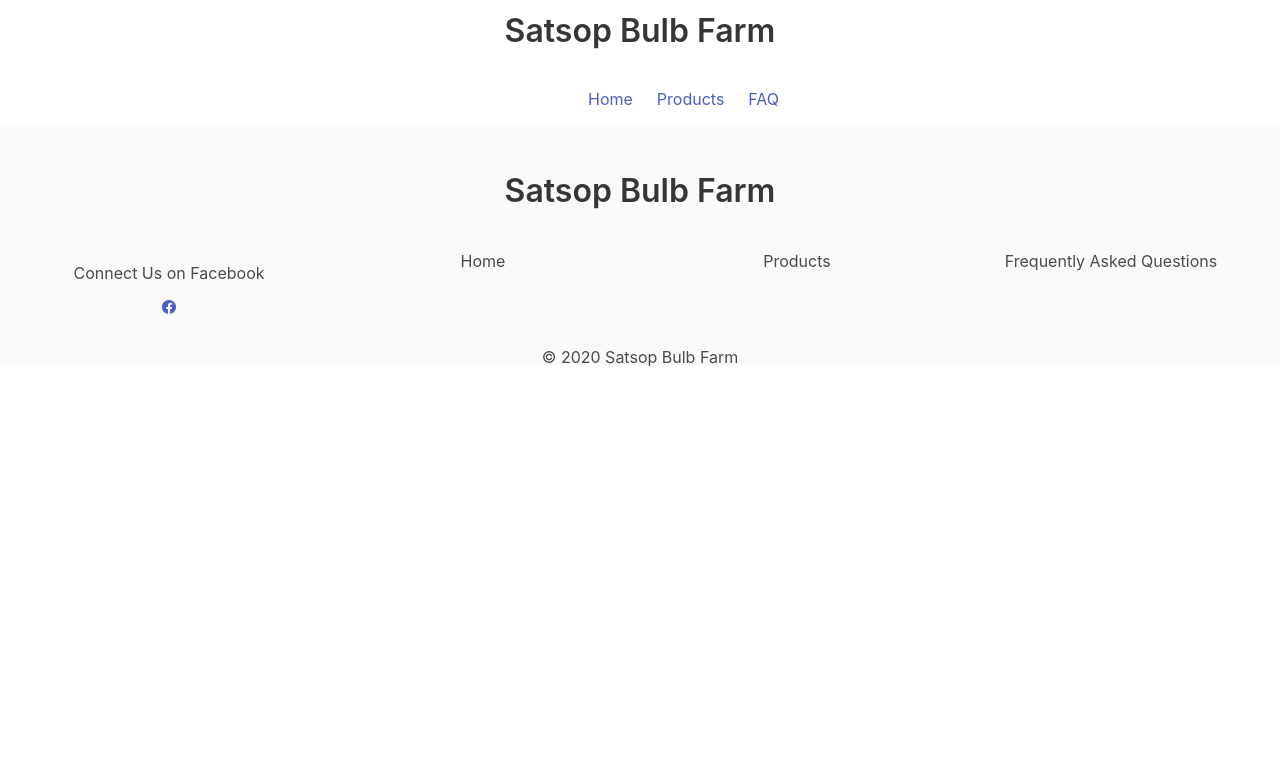
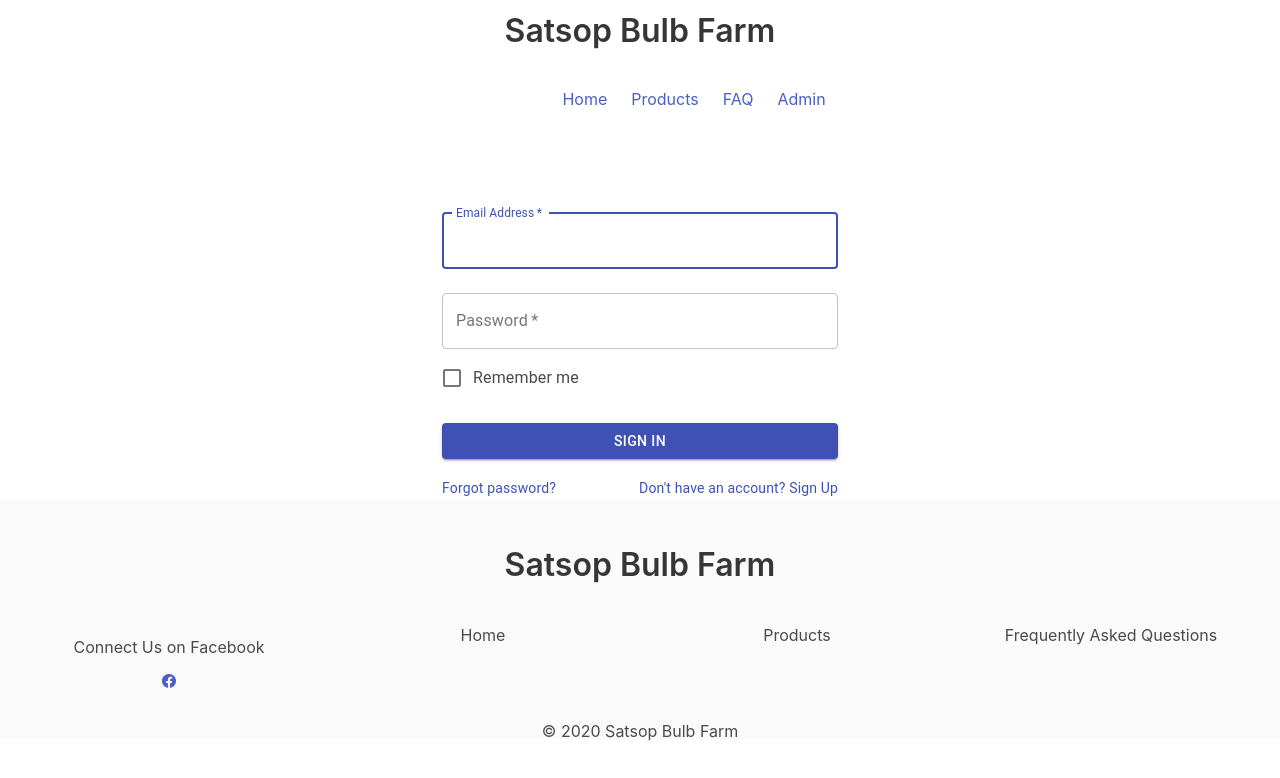
Before and after one commit to stevenbong96/satsop-bulp-farm-front-end, a React (Create React App) app: page /login in a window 1280 px wide. Shown: the top 778 px of the page. Built offline with nearby package versions, Linux system fonts and the light colour scheme.

Commit message:
add login page

```diff
--- a/src/App.js
+++ b/src/App.js
@@ -10,7 +10,7 @@
 function App() {
   return (
     <div className="App">
-      <Router>
+      {/* <Router>
         <Switch>
           <Route exact path='/admin/dashboard'>
             <BasicInfoUpdate />
@@ -31,7 +31,7 @@
             <AdminProducts />
           </Route>
         </Switch>
-      </Router>
+      </Router> */}
       <UserDashboard />
     </div>
   );
--- a/src/components/User Dashboard/Navbar/Navbar.js
+++ b/src/components/User Dashboard/Navbar/Navbar.js
@@ -27,11 +27,11 @@
                         <Link to="/faq">FAQ</Link>
                     </a>
 
-                    {/* <a className="navbar-item">
-                        <Link to="/contact">Contact</Link>
+                    <a className="navbar-item">
+                        <Link to="/login">Admin</Link>
                     </a>
 
-                    <a className="navbar-item">
+                    {/* <a className="navbar-item">
                         <Link to="/productdetails">Search</Link>
                     </a> */}
                 </div>
--- a/src/components/User Dashboard/Navbar/navbar.css
+++ b/src/components/User Dashboard/Navbar/navbar.css
@@ -1,5 +1,5 @@
 .navbarStyle{
     display: flex;
     margin: 0 auto;
-    margin-left: 45%;
+    margin-left: 43%;
 }
--- /dev/null
+++ b/src/pages/User Dashboard/User Authentication/UserAuth.js
@@ -0,0 +1,104 @@
+import React from "react";
+// import Avatar from '@material-ui/core/Avatar';
+import Button from '@material-ui/core/Button';
+// import CssBaseline from '@material-ui/core/CssBaseline';
+import TextField from '@material-ui/core/TextField';
+import FormControlLabel from '@material-ui/core/FormControlLabel';
+import Checkbox from '@material-ui/core/Checkbox';
+import Link from '@material-ui/core/Link';
+import Grid from '@material-ui/core/Grid';
+// import Box from '@material-ui/core/Box';
+// import LockOutlinedIcon from '@material-ui/icons/LockOutlined';
+// import Typography from '@material-ui/core/Typography';
+import { makeStyles } from '@material-ui/core/styles';
+import Container from '@material-ui/core/Container';
+import "./userAuth.css";
+
+const useStyles = makeStyles((theme) => ({
+    paper: {
+        marginTop: theme.spacing(8),
+        display: 'flex',
+        flexDirection: 'column',
+        alignItems: 'center',
+    },
+    avatar: {
+        margin: theme.spacing(1),
+        // backgroundColor: theme.palette.secondary.main,
+    },
+    form: {
+        width: '100%', // Fix IE 11 issue.
+        marginTop: theme.spacing(1),
+    },
+    submit: {
+        margin: theme.spacing(3, 0, 2),
+    },
+}));
+
+function UserAuth() {
+    const classes = useStyles();
+
+    return (
+        <Container component="main" maxWidth="xs" className="formStyle">
+            {/* <CssBaseline /> */}
+            <div className={classes.paper}>
+                {/* <Avatar className={classes.avatar}>
+                    <LockOutlinedIcon />
+                </Avatar>
+                <Typography component="h1" variant="h5">
+                    Sign in
+                </Typography> */}
+                <form className={classes.form} noValidate>
+                    <TextField
+                        variant="outlined"
+                        margin="normal"
+                        required
+                        fullWidth
+                        id="email"
+                        label="Email Address"
+                        name="email"
+                        autoComplete="email"
+                        autoFocus
+                    />
+                    <TextField
+                        variant="outlined"
+                        margin="normal"
+                        required
+                        fullWidth
+                        name="password"
+                        label="Password"
+                        type="password"
+                        id="password"
+                        autoComplete="current-password"
+                    />
+                    <FormControlLabel
+                        control={<Checkbox value="remember" color="primary" />}
+                        label="Remember me"
+                    />
+                    <Button
+                        type="submit"
+                        fullWidth
+                        variant="contained"
+                        color="primary"
+                        className={classes.submit}
+                    >
+                        Sign In
+                    </Button>
+                    <Grid container>
+                        <Grid item xs>
+                            <Link href="#" variant="body2">
+                                Forgot password?
+                            </Link>
+                        </Grid>
+                        <Grid item>
+                            <Link href="#" variant="body2">
+                                {"Don't have an account? Sign Up"}
+                            </Link>
+                        </Grid>
+                    </Grid>
+                </form>
+            </div>
+        </Container>
+    )
+}
+
+export default UserAuth
--- /dev/null
+++ b/src/pages/User Dashboard/User Authentication/userAuth.css
@@ -0,0 +1,3 @@
+/* .formStyle{
+    margin-bottom: ;
+} */
--- a/src/pages/User Dashboard/UserDashboard.js
+++ b/src/pages/User Dashboard/UserDashboard.js
@@ -6,6 +6,7 @@
 import Header from "./Header/Header";
 import Footer from "../../components/User Dashboard/Footer/Footer";
 import Faq from "./FAQ/Faq";
+import UserAuth from "./User Authentication/UserAuth";
 
 function UserDashboard() {
     return (
@@ -22,6 +23,9 @@
                 <Route exact path="/faq">
                     <Faq />
                 </Route>
+                <Route exact path="/login">
+                    <UserAuth />
+                </Route>
             </Switch>
             <Footer />
         </Router>
```
